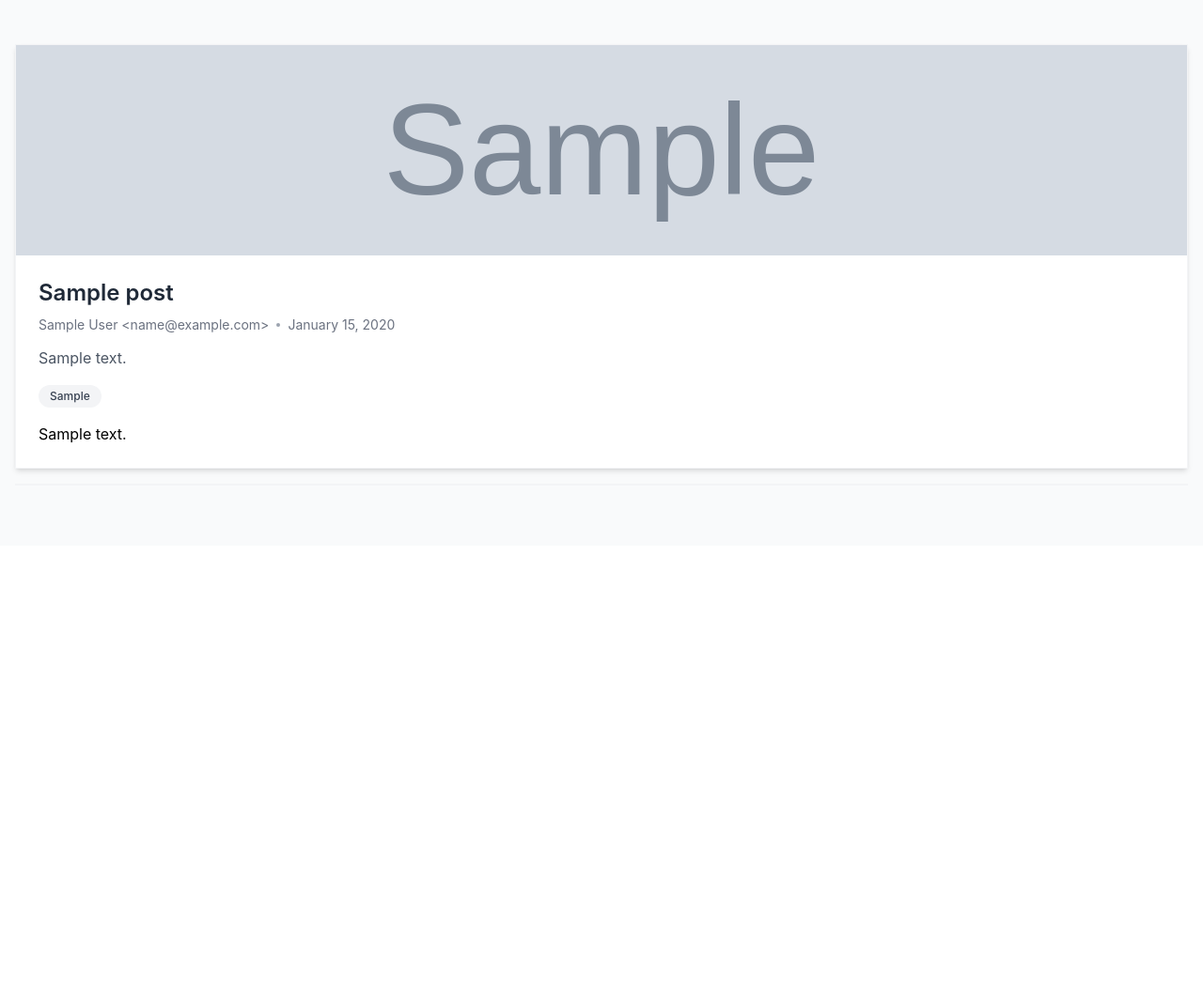
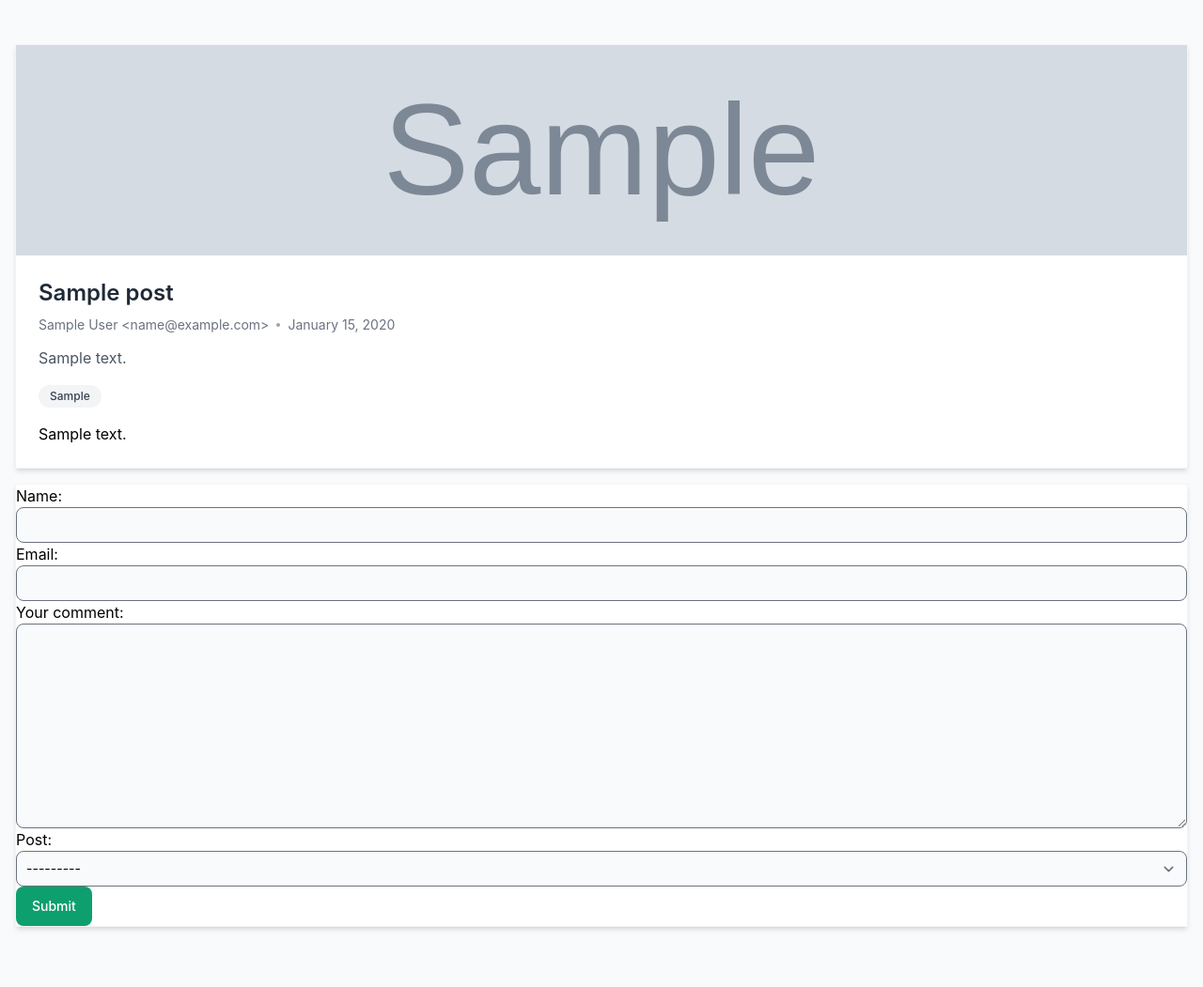
Before and after one commit to EslamKamel89/stacked_thoughts, a Django app: a page that uses blog/templates/blog/includes/comments.html in a window 1280 px wide. Shown: the part 65-1116 px from the top of the page at 94% size. Before the commit the page ends 569 px from the top, so only its background shows below. Run offline with Django 5.2, Linux system fonts and the light colour scheme; tables that the repository leaves empty hold one stand-in row (values such as "Sample post"); grey boxes marked "Sample" are stand-in pictures; some libraries are stand-ins or nearby versions.

Commit message:
feat(blog): add CommentForm and render in post detail view

```diff
--- /dev/null
+++ b/blog/forms.py
@@ -0,0 +1,21 @@
+from django import forms
+
+from blog.models import Comment
+
+BASE_INPUT_CLASS = "bg-gray-50 border rounded-lg text-heading text-sm focus:ring-brand focus:border-brand block w-full px-2.5 py-2 shadow-xs placeholder:text-body"
+
+class CommentForm(forms.ModelForm):
+    class Meta :
+        model=Comment
+        fields = '__all__'
+        labels = {
+            'user_name' : 'Name' ,
+            'user_email' :'Email' ,
+            'content' :"Your comment"
+        }
+        widgets  = {
+            'user_name' : forms.TextInput(attrs={'class':BASE_INPUT_CLASS}),
+            'user_email' : forms.TextInput(attrs={'class':BASE_INPUT_CLASS}),
+            'content':forms.Textarea(attrs={'class'  : BASE_INPUT_CLASS}) ,
+            'post' : forms.Select(attrs = {'class':BASE_INPUT_CLASS})
+        }
--- a/blog/templates/blog/includes/comments.html
+++ b/blog/templates/blog/includes/comments.html
@@ -1,5 +1,12 @@
 <div
   class="bg-white rounded-2xl shadow-md hover:shadow-xl transition-all duration-300 overflow-hidden border border-gray-100 w-full mx-auto my-4"
 >
-  <form action=""></form>
+  <form>
+    {{ form }}
+    <button
+      class="text-white mt-5 bg-green-500 box-border border border-transparent hover:bg-green-500 focus:ring-4 focus:ring-green-500 shadow-xs font-medium leading-5 rounded-lg text-sm px-4 py-2.5 focus:outline-none"
+    >
+      Submit
+    </button>
+  </form>
 </div>
--- a/blog/views.py
+++ b/blog/views.py
@@ -7,6 +7,7 @@
 from django.views.generic.detail import DetailView
 from django.views.generic.list import ListView
 
+from blog.forms import CommentForm
 from blog.models import Post
 
 
@@ -29,3 +30,8 @@
     template_name = 'blog/post-details.html'
     model=Post
     context_object_name = 'post'
+    def get_context_data(self, **kwargs: Any) -> Dict[str, Any]:
+        context =  super().get_context_data(**kwargs)
+        form = CommentForm()
+        context['form'] = form
+        return context
```
